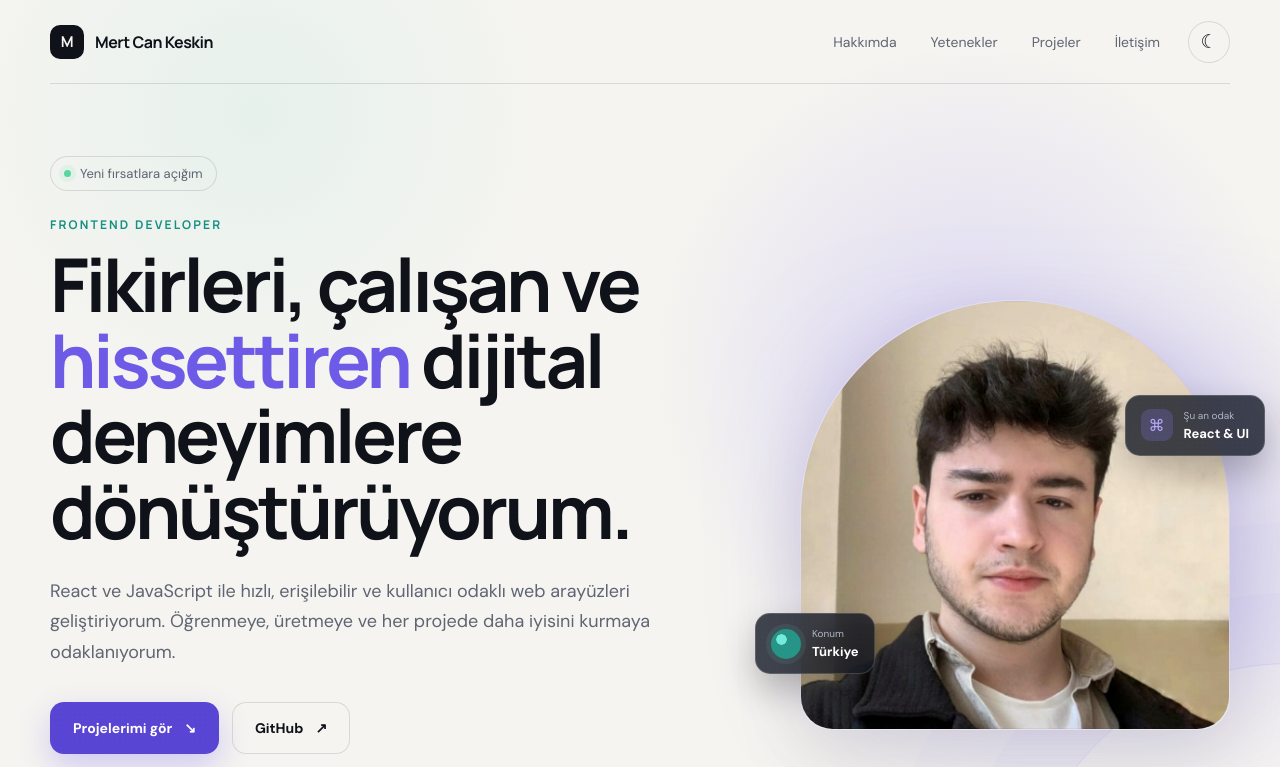
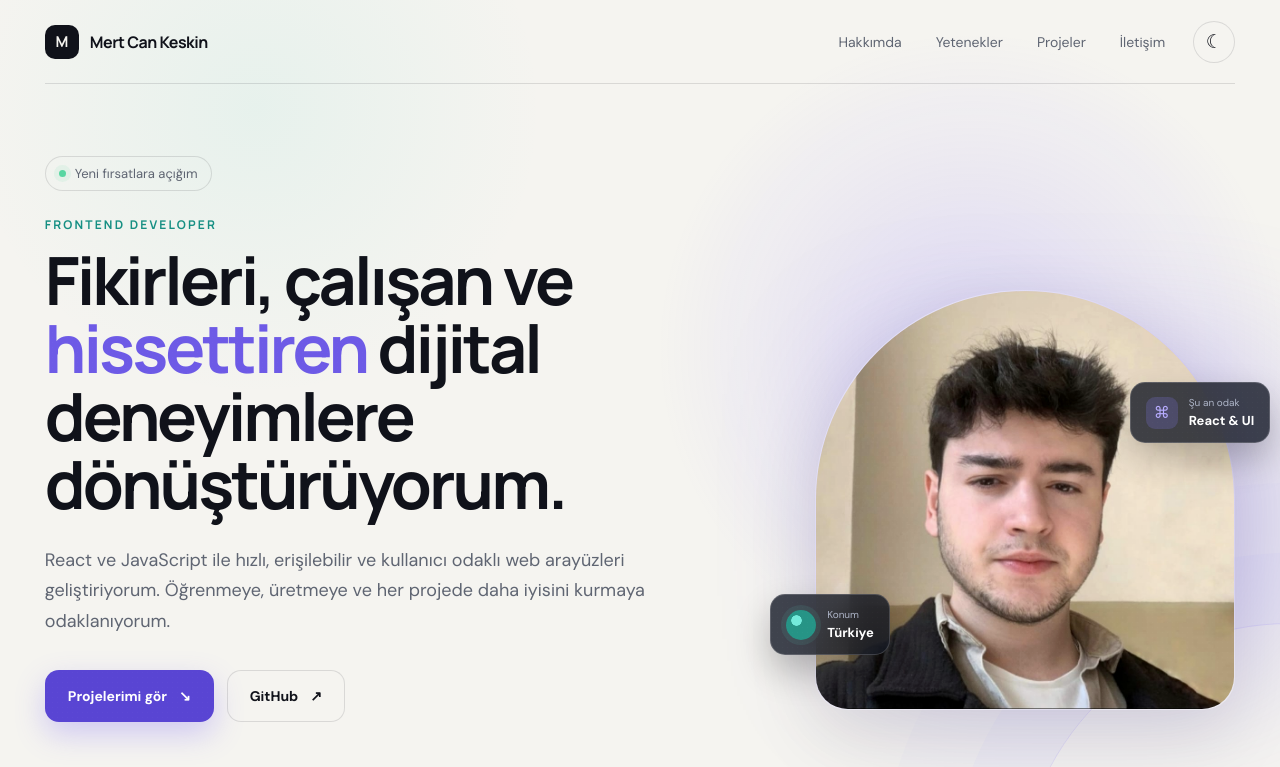
Before and after one commit to Rio130/mert-can-keskin-portfolio, a plain HTML site: page index.html in a window 1280 px wide. Shown: the top 767 px of the page. Drawn offline with Linux system fonts and the light colour scheme.

Commit message:
Make portfolio layout fluid (#2)

```diff
--- a/style.css
+++ b/style.css
@@ -11,7 +11,7 @@
   --shadow: 0 24px 80px rgba(0, 0, 0, .32);
   --radius-lg: 32px;
   --radius-md: 22px;
-  --container: 1180px;
+  --container: 1720px;
 }
 
 body.light {
@@ -57,7 +57,7 @@ a { color: inherit; }
 button, a { -webkit-tap-highlight-color: transparent; }
 img { max-width: 100%; display: block; }
 
-.container { width: min(var(--container), calc(100% - 48px)); margin-inline: auto; }
+.container { width: min(var(--container), calc(100% - clamp(48px, 7vw, 120px))); margin-inline: auto; }
 .section { padding-block: 116px; scroll-margin-top: 76px; }
 
 .skip-link {
@@ -121,16 +121,16 @@ img { max-width: 100%; display: block; }
 .menu-toggle { display: none; width: 42px; height: 42px; padding: 0 11px; border-radius: 50%; }
 .menu-toggle span { display: block; width: 18px; height: 1px; background: currentColor; margin: 5px 0; transition: transform .2s ease; }
 
-.hero { min-height: calc(100vh - 84px); padding-block: 72px 80px; display: grid; grid-template-columns: 1.15fr .85fr; align-items: center; gap: 72px; position: relative; z-index: 2; }
-.hero-copy { max-width: 740px; }
+.hero { min-height: calc(100vh - 84px); padding-block: clamp(72px, 8vh, 112px); display: grid; grid-template-columns: minmax(0, 1.25fr) minmax(420px, .75fr); align-items: center; gap: clamp(56px, 7vw, 120px); position: relative; z-index: 2; }
+.hero-copy { max-width: 900px; }
 .status-pill { width: fit-content; display: flex; align-items: center; gap: 9px; border: 1px solid var(--line); border-radius: 999px; padding: 8px 13px; margin-bottom: 28px; color: var(--muted); font-size: 13px; background: rgba(255,255,255,.025); }
 .status-pill span { width: 7px; height: 7px; border-radius: 50%; background: #57d6a1; box-shadow: 0 0 0 5px rgba(87,214,161,.1); }
 .eyebrow { margin: 0 0 15px; color: var(--accent-2); font: 700 12px/1 "Manrope", sans-serif; text-transform: uppercase; letter-spacing: .18em; }
 
 h1, h2, h3 { font-family: "Manrope", sans-serif; letter-spacing: -.045em; }
-h1 { margin: 0; font-size: clamp(48px, 5.8vw, 78px); line-height: 1.02; font-weight: 700; }
+h1 { margin: 0; font-size: clamp(52px, 5.2vw, 92px); line-height: 1.02; font-weight: 700; }
 h1 em { font-style: normal; color: var(--accent); }
-.hero-description { max-width: 650px; margin: 27px 0 0; color: var(--muted); font-size: 18px; line-height: 1.7; }
+.hero-description { max-width: 720px; margin: 27px 0 0; color: var(--muted); font-size: 18px; line-height: 1.7; }
 .hero-actions { display: flex; flex-wrap: wrap; gap: 13px; margin-top: 34px; }
 
 .button { min-height: 52px; display: inline-flex; align-items: center; justify-content: center; gap: 12px; border: 1px solid transparent; border-radius: 14px; padding: 0 22px; text-decoration: none; font-weight: 700; font-size: 14px; transition: transform .2s ease, background-color .2s ease, border-color .2s ease; }
@@ -146,7 +146,7 @@ h1 em { font-style: normal; color: var(--accent); }
 .hero-meta span { color: var(--muted); font-size: 12px; }
 
 .hero-visual { display: flex; justify-content: flex-end; }
-.portrait-frame { position: relative; width: min(100%, 430px); aspect-ratio: 1; border-radius: 50% 50% 32px 32px; padding: 1px; background: linear-gradient(145deg, rgba(255,255,255,.65), rgba(139,124,255,.15) 45%, transparent 75%); box-shadow: var(--shadow); }
+.portrait-frame { position: relative; width: min(100%, 520px); aspect-ratio: 1; border-radius: 50% 50% 32px 32px; padding: 1px; background: linear-gradient(145deg, rgba(255,255,255,.65), rgba(139,124,255,.15) 45%, transparent 75%); box-shadow: var(--shadow); }
 .portrait-frame > img { width: 100%; height: 100%; object-fit: cover; object-position: center center; border-radius: inherit; filter: saturate(.82) contrast(1.04); position: relative; z-index: 2; }
 .portrait-glow { position: absolute; inset: 16% -11% 8% 11%; background: var(--accent); filter: blur(72px); opacity: .28; }
 .floating-card { position: absolute; z-index: 3; display: flex; align-items: center; gap: 11px; padding: 13px 15px; border: 1px solid rgba(255,255,255,.17); border-radius: 15px; background: rgba(15,20,33,.78); color: #fff; backdrop-filter: blur(14px); box-shadow: 0 16px 35px rgba(0,0,0,.24); }
@@ -171,7 +171,7 @@ h1 em { font-style: normal; color: var(--accent); }
 
 .skills { background: var(--surface); border-block: 1px solid var(--line); }
 .section-heading { display: flex; align-items: end; justify-content: space-between; gap: 50px; margin-bottom: 48px; }
-.section-heading > p { max-width: 430px; margin: 0 0 4px; color: var(--muted); line-height: 1.65; }
+.section-heading > p { max-width: 520px; margin: 0 0 4px; color: var(--muted); line-height: 1.65; }
 .skill-grid { display: grid; grid-template-columns: repeat(3, 1fr); gap: 18px; }
 .skill-card { min-height: 390px; padding: 28px; background: var(--surface-soft); border: 1px solid var(--line); border-radius: var(--radius-md); position: relative; overflow: hidden; transition: transform .25s ease, border-color .25s ease; }
 .skill-card:hover { transform: translateY(-7px); border-color: rgba(139,124,255,.4); }
@@ -276,7 +276,7 @@ h1 em { font-style: normal; color: var(--accent); }
   .hero { grid-template-columns: 1fr; gap: 70px; padding-top: 68px; }
   .hero-copy { max-width: 800px; }
   .hero-visual { justify-content: center; padding-bottom: 50px; }
-  .portrait-frame { width: min(70vw, 430px); }
+  .portrait-frame { width: min(70vw, 470px); }
   .about { grid-template-columns: 1fr; gap: 45px; }
   .about-content { max-width: 760px; padding-top: 0; }
   .skill-grid { grid-template-columns: 1fr 1fr; }
```
